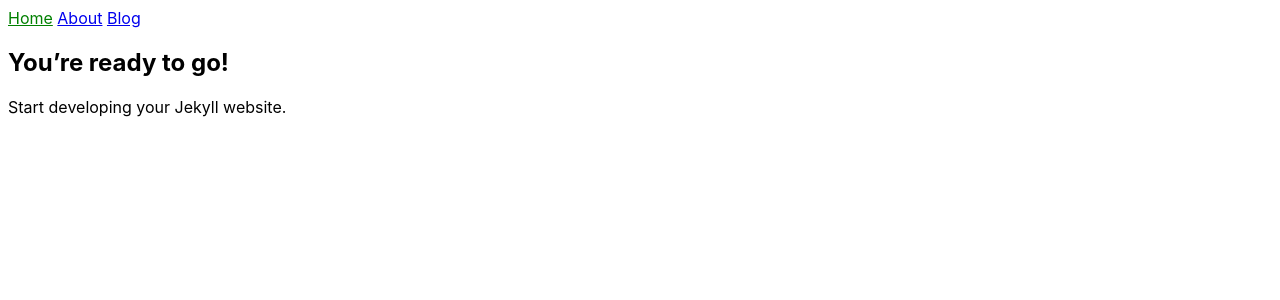
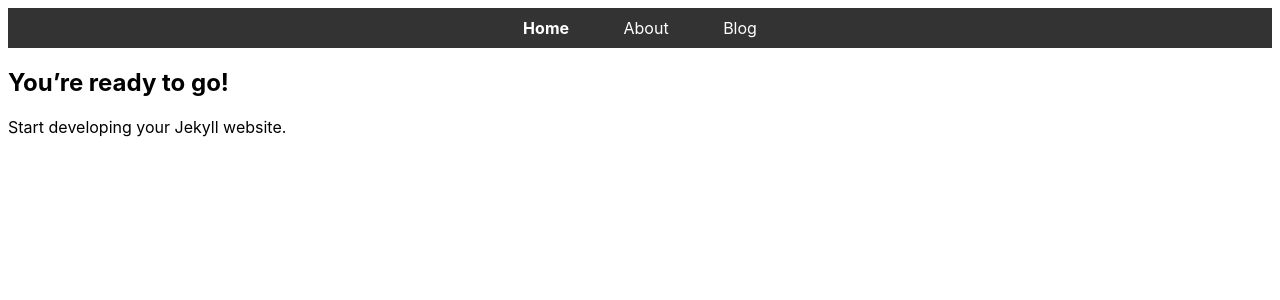
Before and after one commit to mark-hobbs/mark-hobbs.github.io, a Jekyll site: the page built from index.md, in a window 1280 px wide. Shown: the top 300 px of the page. Built offline with Jekyll 4.4.1, drawn with Linux system fonts in a browser that asks for light colours.

Commit message:
Improve navigation styling

```diff
--- a/_sass/base.scss
+++ b/_sass/base.scss
@@ -8,6 +8,23 @@ body {
   font-family: $bodyFont;
 }
 
-.current {
-  color: green;
+nav {
+  background-color: #333; /* Background color for the navigation bar */
+  padding: 10px 0; /* Add some padding to the top and bottom */
+  text-align: center; /* Center align the navigation items */
 }
+
+nav a {
+  color: #fff; /* Text color for navigation items */
+  text-decoration: none; /* Remove underline from links */
+  padding: 10px 20px; /* Add padding to the navigation items */
+  margin: 0 5px; /* Add some space between navigation items */
+}
+
+nav a:hover {
+  background-color: #555; /* Background color when hovering over navigation items */
+}
+
+nav .current {
+  font-weight: bold; /* Highlight the current page link with bold text */
+}
```
